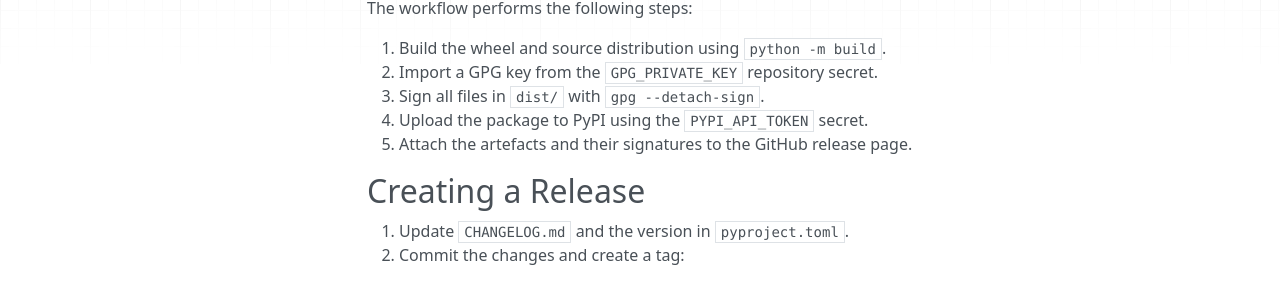
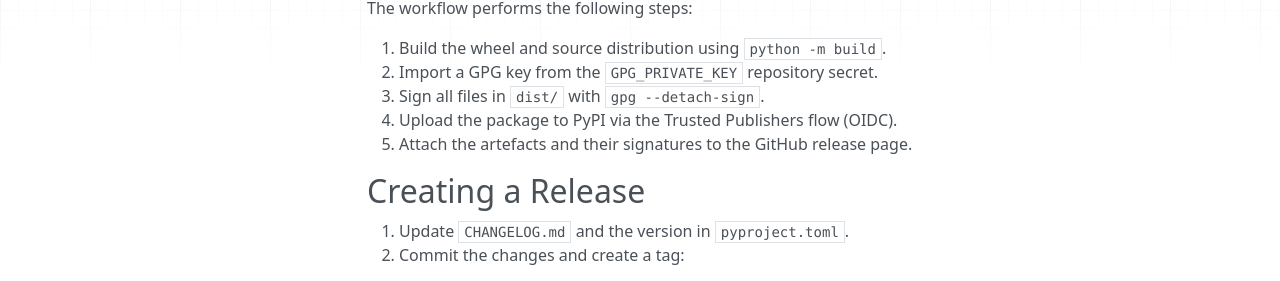
Before and after one commit to CallMarcus/dji-drone-metadata-embedder, an MkDocs documentation site: the page built from docs/RELEASE.md, in a window 1280 px wide. Shown: the part 242-523 px from the top of the page. Built offline with MkDocs 1.6.1, drawn with Linux system fonts in a browser that asks for light colours; nearby versions of some CDN libraries.

Commit message:
chore(ci): enable OIDC for PyPI

```diff
--- a/docs/RELEASE.md
+++ b/docs/RELEASE.md
@@ -7,7 +7,7 @@ The workflow performs the following steps:
 1. Build the wheel and source distribution using `python -m build`.
 2. Import a GPG key from the `GPG_PRIVATE_KEY` repository secret.
 3. Sign all files in `dist/` with `gpg --detach-sign`.
-4. Upload the package to PyPI using the `PYPI_API_TOKEN` secret.
+4. Upload the package to PyPI via the Trusted Publishers flow (OIDC).
 5. Attach the artefacts and their signatures to the GitHub release page.
 
 ## Creating a Release
```
Also changed, not shown: 1 other file.
